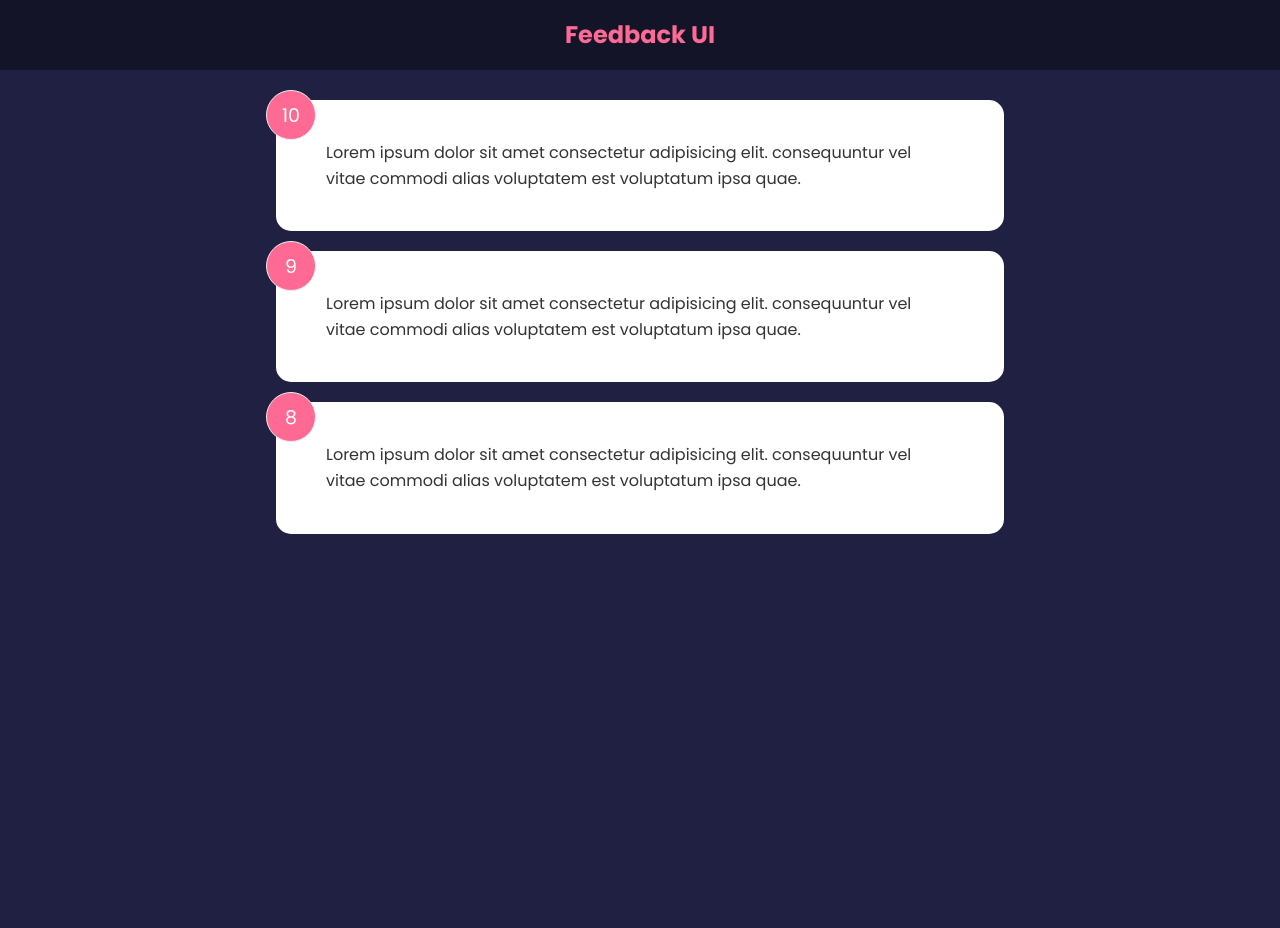
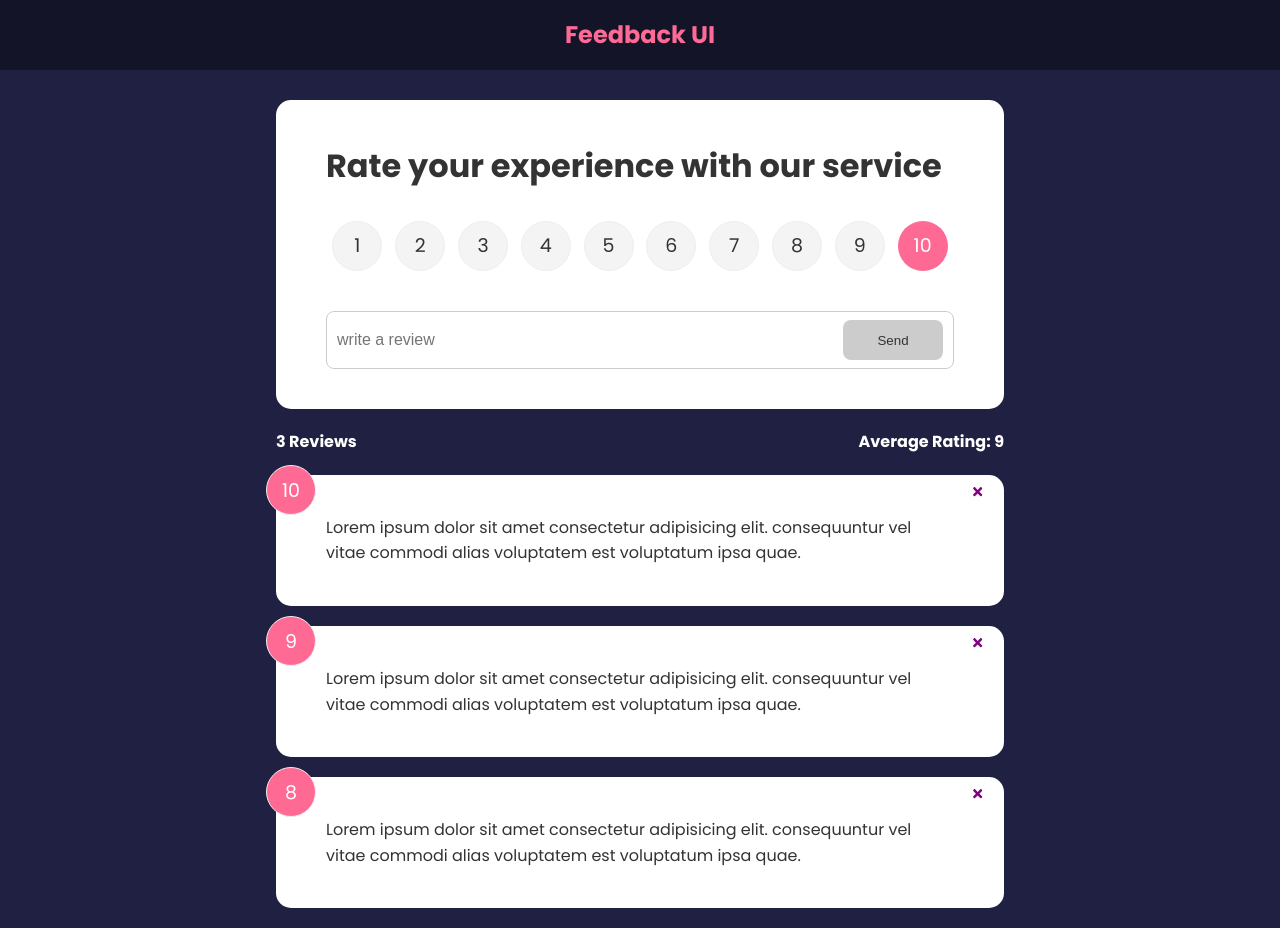
Before and after one commit to ganeshgupta/feedback-app, a React (Create React App) app: page / in a window 1280 px wide. Before the commit the page ends 800 px from the top, so only its background shows below. Built offline with nearby package versions, Linux system fonts and the light colour scheme.

Commit message:
feedback-app

```diff
--- a/package.json
+++ b/package.json
@@ -6,9 +6,12 @@
     "@testing-library/jest-dom": "^5.16.4",
     "@testing-library/react": "^13.0.1",
     "@testing-library/user-event": "^13.5.0",
+    "framer-motion": "^6.3.10",
     "react": "^18.0.0",
     "react-dom": "^18.0.0",
+    "react-icons": "^4.3.1",
     "react-scripts": "5.0.1",
+    "uuid": "^8.3.2",
     "web-vitals": "^2.1.4"
   },
   "scripts": {
--- a/src/App.js
+++ b/src/App.js
@@ -1,18 +1,34 @@
 import { useState } from "react"
-
+import { v4 as uuidv4 } from 'uuid';
 import Header from "./components/Header"
 import FeedbackList from "./components/FeedbackList"
+import FeedbackStats from "./components/FeedbackStats"
+import FeedbackForm from "./components/FeedbackForm"
 import FeedbackData from "./data/FeedBackData"
 
 function App(){
 
     const [feedback, setFeedback] = useState(FeedbackData)
 
+    const deleteFeedback = (id) => {
+
+        if(window.confirm('Are you sure you want to delete?')){
+            setFeedback(feedback.filter((item) => item.id !== id))
+        }
+    }
+
+    const addFeedback= (newFeedback) => {
+        newFeedback.id = uuidv4()
+        setFeedback([newFeedback, ...feedback])
+    }
+
     return (
         <>
             <Header />
             <div className="container">
-                <FeedbackList feedback={feedback} />
+                <FeedbackForm handleAdd={addFeedback} />
+                <FeedbackStats feedback={feedback}/>
+                <FeedbackList feedback={feedback} handleDelete={deleteFeedback} />
             </div>
 
         </>
--- /dev/null
+++ b/src/components/FeedbackForm.jsx
@@ -0,0 +1,61 @@
+import { useState } from "react"
+import Card from "./shared/Card"
+import Button from "./shared/Button"
+import RatingSelect from "./RatingSelect"
+
+function FeedbackForm({handleAdd}) {
+
+    const [text, setText] = useState("")
+    const [rating, setRating] = useState(10)
+    const [btnDisabled, setBtnDisabled] = useState(true)
+    const [message, setMessage] = useState("")
+
+    //real time text size checking
+    const handleTextChange = (e) => {
+
+        if(text === ""){
+            setMessage(null)
+            setBtnDisabled(true)
+        }else if(text !="" && text.trim().length <=8){
+            setMessage("Text must be at least 10 characters")
+            setBtnDisabled(true)
+        }else{
+            setMessage(null)
+            setBtnDisabled(false)
+        }
+
+        setText(e.target.value)
+    }
+    // onSubmit -
+    const handleSubmit = (e) => {
+        e.preventDefault()
+        if(text.trim().length >10 ){
+            const newFeedback = {
+                text,
+                rating,
+            }
+            handleAdd(newFeedback)
+            setText("")
+
+        }
+    }
+
+  return (
+    <Card>
+        <form onSubmit={handleSubmit}>
+            <h1>Rate your experience with our service</h1>
+            <RatingSelect select={(rating) => setRating(rating)}/>
+            <div className="input-group">
+                <input onChange={handleTextChange} type="text" placeholder="write a review"
+                value={text}
+                />
+                <Button type="submit" isDisable={btnDisabled}>
+                    Send
+                </Button>
+            </div>
+            {message && <div className="message">{message}</div>}
+        </form>
+    </Card>
+  )
+}
+export default FeedbackForm
--- a/src/components/FeedbackItem.jsx
+++ b/src/components/FeedbackItem.jsx
@@ -1,13 +1,23 @@
+import {FaTimes} from 'react-icons/fa'
+import PropType from 'prop-types'
+import Card from "./shared/Card"
 
-
-function FeedbackItem({item}) {
+function FeedbackItem({item, handleDelete}) {
 
   return (
-    <div className="card">
+    <Card>
         <div className="num-display">{item.rating}</div>
+          <button onClick={() => handleDelete(item.id)} className="close">
+            <FaTimes color='purple'/>
+          </button>
         <div className="text-display">{item.text}</div>
-    </div>
+    </Card>
   )
 }
 
+FeedbackItem.propType = {
+  item: PropType.object.isRequired,
+}
+
+
 export default FeedbackItem
--- a/src/components/FeedbackList.jsx
+++ b/src/components/FeedbackList.jsx
@@ -1,19 +1,54 @@
+import PropTypes from 'prop-types'
 import FeedbackItem from "./FeedbackItem"
+import {motion, AnimatePresence} from "framer-motion"
 
 
-function FeedbackList({feedback}) {
+function FeedbackList({feedback, handleDelete}) {
 
   if(!feedback || feedback.length === 0){
     return <p>No Feedback Yet!</p>
   }
 
+  //with framer-motion
   return (
     <div className="feedback-list">
+      <AnimatePresence>
         {feedback.map((item)=> (
-          <FeedbackItem key={item.id} item={item}/>
+          <motion.div
+            key={item.id}
+            initial={{opacity: 0}}
+            animate={{opacity: 1}}
+            exit={{opacity: 0}}
+          >
+            <FeedbackItem key={item.id} item={item} handleDelete={handleDelete} />
+          </motion.div>
         ))}
+      </AnimatePresence>
     </div>
+  )
+
+
+  ////Without framer-motion
+  // return (
+  //   <div className="feedback-list">
+  //       {feedback.map((item)=> (
+  //         <FeedbackItem key={item.id} item={item} handleDelete={handleDelete} />
+  //       ))}
+  //   </div>
+  // )
+}
+
+
+
+FeedbackList.propTypes = {
+  feedback: PropTypes.arrayOf(
+    PropTypes.shape({
+
+    })
   )
 }
 
+
+
+
 export default FeedbackList
--- /dev/null
+++ b/src/components/FeedbackStats.jsx
@@ -0,0 +1,22 @@
+import PropTypes from 'prop-types'
+function FeedbackStats({feedback}) {
+    //calculate average rating
+    let average = feedback.reduce((acc, cur) => {
+        return acc + cur.rating
+    },0)/feedback.length
+
+    average = average.toFixed(1).replace(/[.,]0$/, '')
+
+  return (
+    <div className="feedback-stats">
+        <h4>{feedback.length} Reviews</h4>
+        <h4>Average Rating: {isNaN(average) ? 0 : average}</h4>
+    </div>
+  )
+}
+
+FeedbackStats.propTypes = {
+    feedback: PropTypes.array.isRequired,
+}
+
+export default FeedbackStats
--- a/src/components/Header.jsx
+++ b/src/components/Header.jsx
@@ -1,5 +1,4 @@
 import PropTypes from 'prop-types'
-
 
 function Header({text, bgColor, textColor}) {
 
--- /dev/null
+++ b/src/components/RatingSelect.jsx
@@ -0,0 +1,125 @@
+import { useState } from "react"
+function RatingSelect({select}) {
+
+    const [selected, setSelected] = useState(10)
+    const handleChange = (e) => {
+        setSelected(+e.currentTarget.value);
+        select(+e.currentTarget.value)
+    }
+
+  return (
+    <ul className="rating">
+        <li>
+            <input
+            type="radio"
+            id="num1"
+            name="rating"
+            value="1"
+            onChange={handleChange}
+            checked={selected === 1}
+            />
+            <label htmlFor="num1">1</label>
+        </li>
+        <li>
+            <input
+            type="radio"
+            id="num2"
+            name="rating"
+            value="2"
+            onChange={handleChange}
+            checked={selected === 2}
+            />
+            <label htmlFor="num2">2</label>
+        </li>
+        <li>
+            <input
+            type="radio"
+            id="num3"
+            name="rating"
+            value="3"
+            onChange={handleChange}
+            checked={selected === 3}
+            />
+            <label htmlFor="num3">3</label>
+        </li>
+        <li>
+            <input
+            type="radio"
+            id="num4"
+            name="rating"
+            value="4"
+            onChange={handleChange}
+            checked={selected === 4}
+            />
+            <label htmlFor="num4">4</label>
+        </li>
+        <li>
+            <input
+            type="radio"
+            id="num5"
+            name="rating"
+            value="5"
+            onChange={handleChange}
+            checked={selected === 5}
+            />
+            <label htmlFor="num5">5</label>
+        </li>
+        <li>
+            <input
+            type="radio"
+            id="num6"
+            name="rating"
+            value="6"
+            onChange={handleChange}
+            checked={selected === 6}
+            />
+            <label htmlFor="num6">6</label>
+        </li>
+        <li>
+            <input
+            type="radio"
+            id="num7"
+            name="rating"
+            value="7"
+            onChange={handleChange}
+            checked={selected === 7}
+            />
+            <label htmlFor="num7">7</label>
+        </li>
+        <li>
+            <input
+            type="radio"
+            id="num8"
+            name="rating"
+            value="8"
+            onChange={handleChange}
+            checked={selected === 8}
+            />
+            <label htmlFor="num8">8</label>
+        </li>
+        <li>
+            <input
+            type="radio"
+            id="num9"
+            name="rating"
+            value="9"
+            onChange={handleChange}
+            checked={selected === 9}
+            />
+            <label htmlFor="num9">9</label>
+        </li>
+        <li>
+            <input
+            type="radio"
+            id="num10"
+            name="rating"
+            value="10"
+            onChange={handleChange}
+            checked={selected === 10}
+            />
+            <label htmlFor="num10">10</label>
+        </li>
+    </ul>
+  )
+}
+export default RatingSelect
--- /dev/null
+++ b/src/components/shared/Button.jsx
@@ -0,0 +1,25 @@
+import PropTypes from 'prop-types'
+
+function Button({children, version, type, isDisable}) {
+  return (
+    <button type= {type} disabled={isDisable} className={`btn btn-${version}`}>
+      {children}
+    </button>
+  )
+}
+
+Button.defaultProps = {
+  version: 'primary',
+  type: 'button',
+  isDisable: false
+}
+
+Button.propTypes = {
+  children: PropTypes.node.isRequired,
+  version: PropTypes.string,
+  type: PropTypes.string,
+  isDisable: PropTypes.bool,
+}
+
+
+export default Button
--- /dev/null
+++ b/src/components/shared/Card.jsx
@@ -0,0 +1,32 @@
+import PropType from 'prop-types'
+
+function Card({children, reverse}) {
+
+    //Conditional Class
+  return (
+    <div className={`card ${reverse && 'reverse'}`}>
+        {children}
+    </div>
+  )
+
+       // conditional Style
+    // return(
+    //     <div className="card" style={{
+    //         backgroundColor: reverse ? 'rgba(0,0,0,0.4)' : '#fff',
+    //         color: reverse ? '#fff' : '#000',
+    //     }}>{children}</div>
+    // )
+
+}
+
+Card.defaultProps = {
+    reverse: false,
+}
+
+Card.PropType = {
+    children: PropType.node.isRequired,
+    reverse: PropType.bool,
+}
+
+
+export default Card
--- a/src/index.css
+++ b/src/index.css
@@ -1,4 +1,5 @@
 @import url('https://fonts.googleapis.com/css2?family=Poppins:wght@400;600;700&display=swap');
+
 
 * {
   box-sizing: border-box;
```
Also changed, not shown: 1 other file (tests, documents, lock files or other folders).
